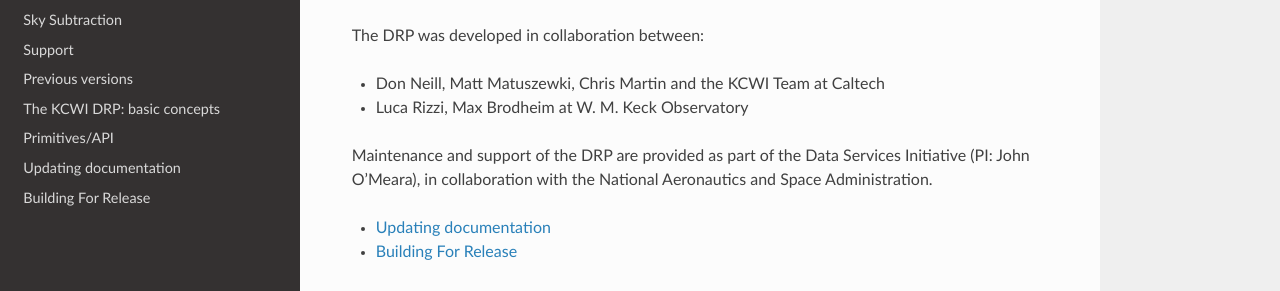
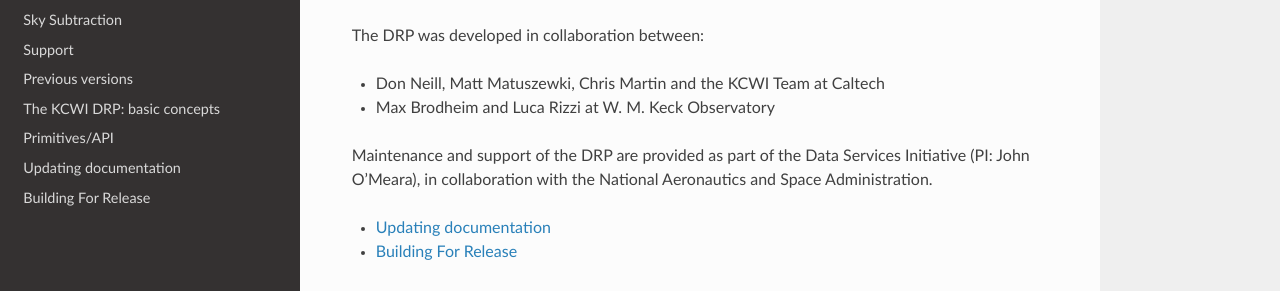
Before and after one commit to Keck-DataReductionPipelines/KCWI_DRP, a Sphinx documentation site: the page built from docs/source/index.rst, in a window 1280 px wide and 900 px high, scrolled down 986 px. Shown: the part 290-581 px from the top of the window. Built offline with Sphinx 7.4.7 and the Read the Docs theme 2.0.0, drawn with Linux system fonts in a browser that asks for light colours.

```diff
--- a/docs/source/index.rst
+++ b/docs/source/index.rst
@@ -64,7 +64,7 @@ Developers
 The DRP was developed in collaboration between:
 
 * Don Neill, Matt Matuszewki, Chris Martin and the KCWI Team at Caltech
-* Luca Rizzi, Max Brodheim at W. M. Keck Observatory
+* Max Brodheim and Luca Rizzi at W. M. Keck Observatory
 
 Maintenance and support of the DRP are provided as part of the Data Services Initiative (PI: John O'Meara), in collaboration with the National Aeronautics and Space Administration.
 
```
